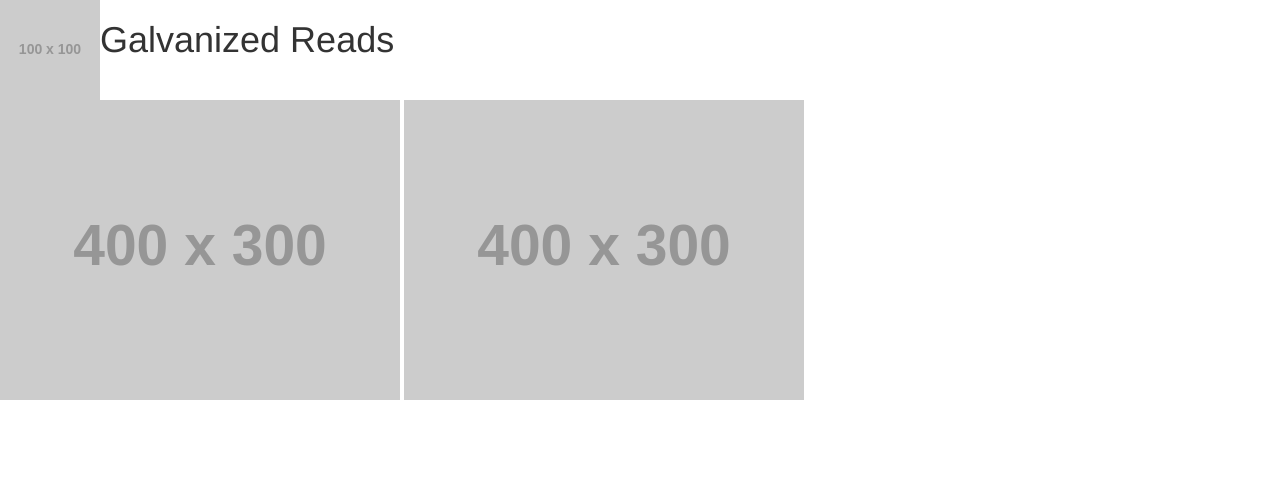
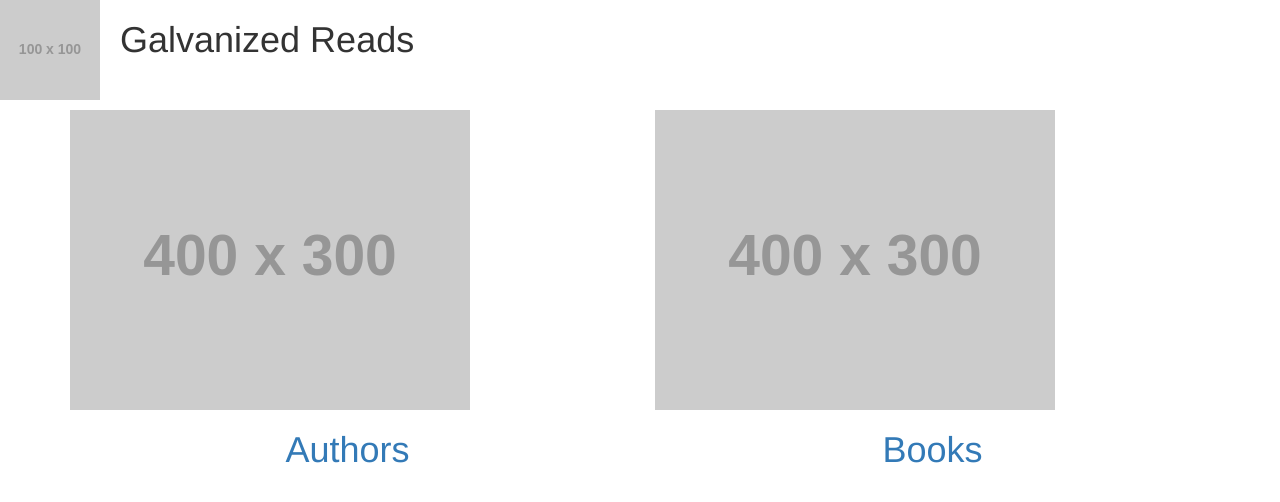
Before and after one commit to shep222/gReads-front, a plain HTML site: page public/index.html in a window 1280 px wide. Drawn offline with nearby package versions, Linux system fonts and the light colour scheme; placeholder pictures from the web are drawn by us.

Commit message:
main page links

```diff
--- a/public/index.html
+++ b/public/index.html
@@ -10,13 +10,26 @@
 
 <body>
     <header>
-        <img src="http://placehold.it/100x100">
+        <img class="logo" src="http://placehold.it/100x100">
         <h1>Galvanized Reads</h1>
     </header>
-    <section>
-        <img src="http://placehold.it/400x300">
-        <img src="http://placehold.it/400x300">
+    <div class="container">
+
+    <section class="mainBody row">
+      <a href="authors.html">
+      <article class="col-md-6">
+        <img class="imgSub" src="http://placehold.it/400x300">
+        <h1 class="subtitle">Authors</h1>
+      </article>
+    </a>
+    <a href="books.html">
+      <article class="col-md-6">
+        <img class="imgSub" src="http://placehold.it/400x300">
+        <h1 class="subtitle">Books</h1>
+      </article>
+    </a>
     </section>
+  </div>
 
     <script src="https://code.jquery.com/jquery-3.2.1.min.js" integrity="sha256-hwg4gsxgFZhOsEEamdOYGBf13FyQuiTwlAQgxVSNgt4=" crossorigin="anonymous"></script>
     <script src="https://maxcdn.bootstrapcdn.com/bootstrap/3.3.7/js/bootstrap.min.js" integrity="sha384-Tc5IQib027qvyjSMfHjOMaLkfuWVxZxUPnCJA7l2mCWNIpG9mGCD8wGNIcPD7Txa" crossorigin="anonymous"></script>
--- a/public/styles/main.css
+++ b/public/styles/main.css
@@ -1,3 +1,20 @@
 header {
   display: flex;
 }
+
+.logo {
+  padding-right: 20px;
+}
+
+.mainBody {
+  margin-top: 10px;
+}
+
+.subtitle {
+  display: flex;
+  justify-content: center;
+}
+
+.imgSub {
+  justify-content: center;
+}
```
Also changed, not shown: public/authors.html (+11 -0 lines), public/books.html (+10 -0 lines).
